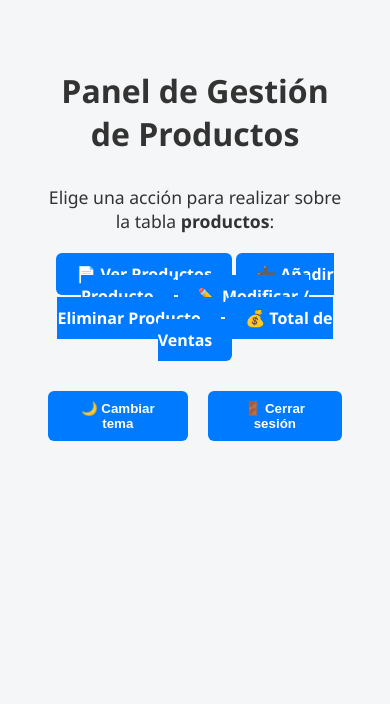
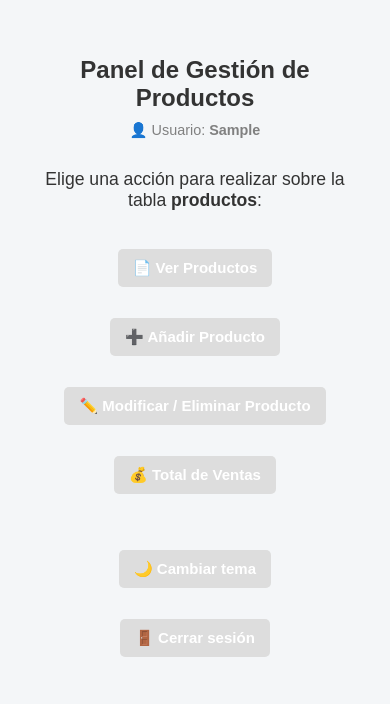
Before and after one commit to Lemmii33/Programacion, a PHP site: page / in a window 390 px wide. Shown: the top 704 px of the page. Run offline with PHP 8.4, Linux system fonts and the light colour scheme; the visitor is signed in with stand-in values (Sample User, id 1); tables that the repository leaves empty or names only in its code hold one stand-in row (values such as "Sample post").

Commit message:
index responsive

```diff
--- a/index.php
+++ b/index.php
@@ -4,47 +4,131 @@ if (!isset($_SESSION["user_id"])) {
     header("Location: login.php");
     exit;
 }
-?>
-<?php
-session_start();
 
-if (!isset($_SESSION["user_id"])) {
-    header("Location: login.php");
-    exit;
-}
+include 'conexion.php';
+$conexion = conectar();
+
+// Obtener nombre de usuario
+$nombre_usuario = "";
+$stmt = $conexion->prepare("SELECT usuario FROM usuarios WHERE id = ?");
+$stmt->bind_param("i", $_SESSION["user_id"]);
+$stmt->execute();
+$stmt->bind_result($nombre_usuario);
+$stmt->fetch();
+$stmt->close();
+$conexion->close();
 ?>
 <!DOCTYPE html>
 <html lang="es">
 <head>
     <meta charset="UTF-8">
     <title>Gestión de Productos</title>
+    <meta name="viewport" content="width=device-width, initial-scale=1.0">
     <link rel="stylesheet" href="css/estilos.css">
+    <style>
+        body {
+            margin: 0;
+            font-family: Arial, sans-serif;
+        }
+
+        .container {
+            max-width: 960px;
+            margin: 0 auto;
+            padding: 20px;
+            text-align: center;
+        }
+
+        h1 {
+            font-size: 2em;
+            margin-bottom: 10px;
+        }
+
+        .usuario-logueado {
+            font-size: 1em;
+            color: gray;
+            margin-bottom: 20px;
+        }
+
+        .resumen {
+            margin-bottom: 30px;
+        }
+
+        .btn {
+            padding: 12px 20px;
+            font-size: 16px;
+            margin: 8px;
+            border: none;
+            border-radius: 5px;
+            cursor: pointer;
+            background-color: #ddd;
+            transition: background-color 0.3s;
+        }
+
+        .btn:hover {
+            background-color: #bbb;
+        }
+
+        .acciones {
+            display: flex;
+            flex-wrap: wrap;
+            justify-content: center;
+            gap: 15px;
+        }
+
+        .footer-buttons {
+            display: flex;
+            flex-wrap: wrap;
+            justify-content: center;
+            gap: 15px;
+            margin-top: 40px;
+        }
+
+        form {
+            margin: 0;
+        }
+
+        @media (max-width: 600px) {
+            h1 {
+                font-size: 1.5em;
+            }
+
+            .btn {
+                font-size: 15px;
+                padding: 10px 15px;
+            }
+
+            .usuario-logueado {
+                font-size: 0.9em;
+            }
+        }
+    </style>
 </head>
 <body>
     <div class="container">
         <h1>Panel de Gestión de Productos</h1>
+        <div class="usuario-logueado">👤 Usuario: <strong><?= htmlspecialchars($nombre_usuario) ?></strong></div>
 
         <div class="resumen">
             <p>Elige una acción para realizar sobre la tabla <strong>productos</strong>:</p>
         </div>
 
-    <div style="text-align:center; margin-top: 30px;">
+        <div class="acciones">
             <a class="btn" href="productos.php">📄 Ver Productos</a>
             <a class="btn" href="nuevo_producto.php">➕ Añadir Producto</a>
             <a class="btn" href="modificar_producto.php">✏️ Modificar / Eliminar Producto</a>
             <a class="btn" href="total_ventas.php">💰 Total de Ventas</a>
         </div>
 
-   <div style="text-align: center; margin-top: 40px; display: flex; justify-content: center; gap: 20px;">
-    <button class="btn" onclick="alternarTema()">🌙 Cambiar tema</button>
-    <form action="logout.php" method="post" style="display: inline;">
+        <div class="footer-buttons">
+            <button class="btn" id="toggle-tema">🌙 Cambiar tema</button>
+            <form action="logout.php" method="post">
                 <button type="submit" class="btn">🚪 Cerrar sesión</button>
             </form>
+        </div>
     </div>
 
     <script src="js/tema.js"></script>
     <script>
-    // Alterna entre modo claro/oscuro
         document.addEventListener("DOMContentLoaded", () => {
             const body = document.body;
             const btn = document.getElementById("toggle-tema");
@@ -61,6 +145,5 @@ if (!isset($_SESSION["user_id"])) {
             });
         });
     </script>
-
 </body>
 </html>
```
Lines whose indentation alone changed are shown as unchanged.
